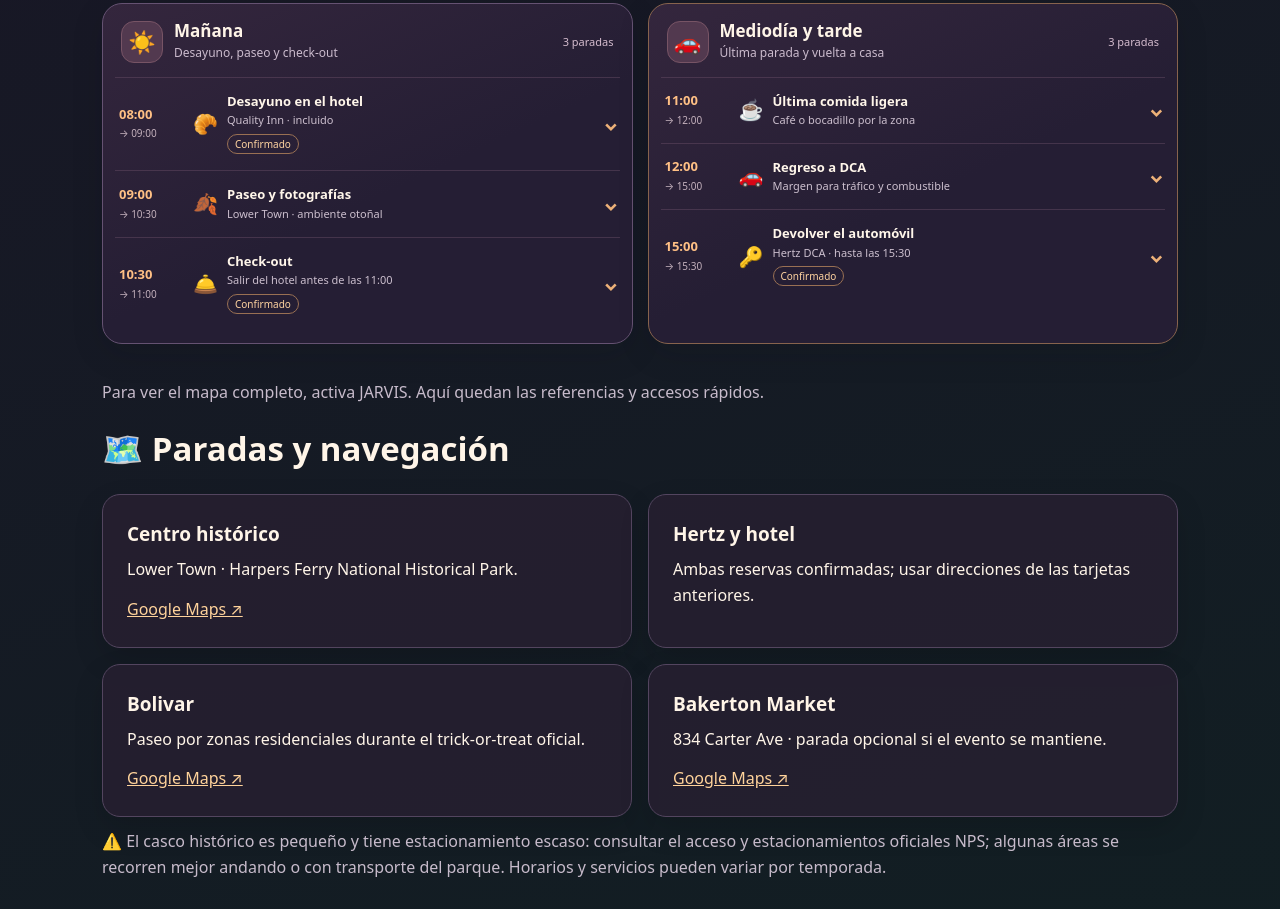
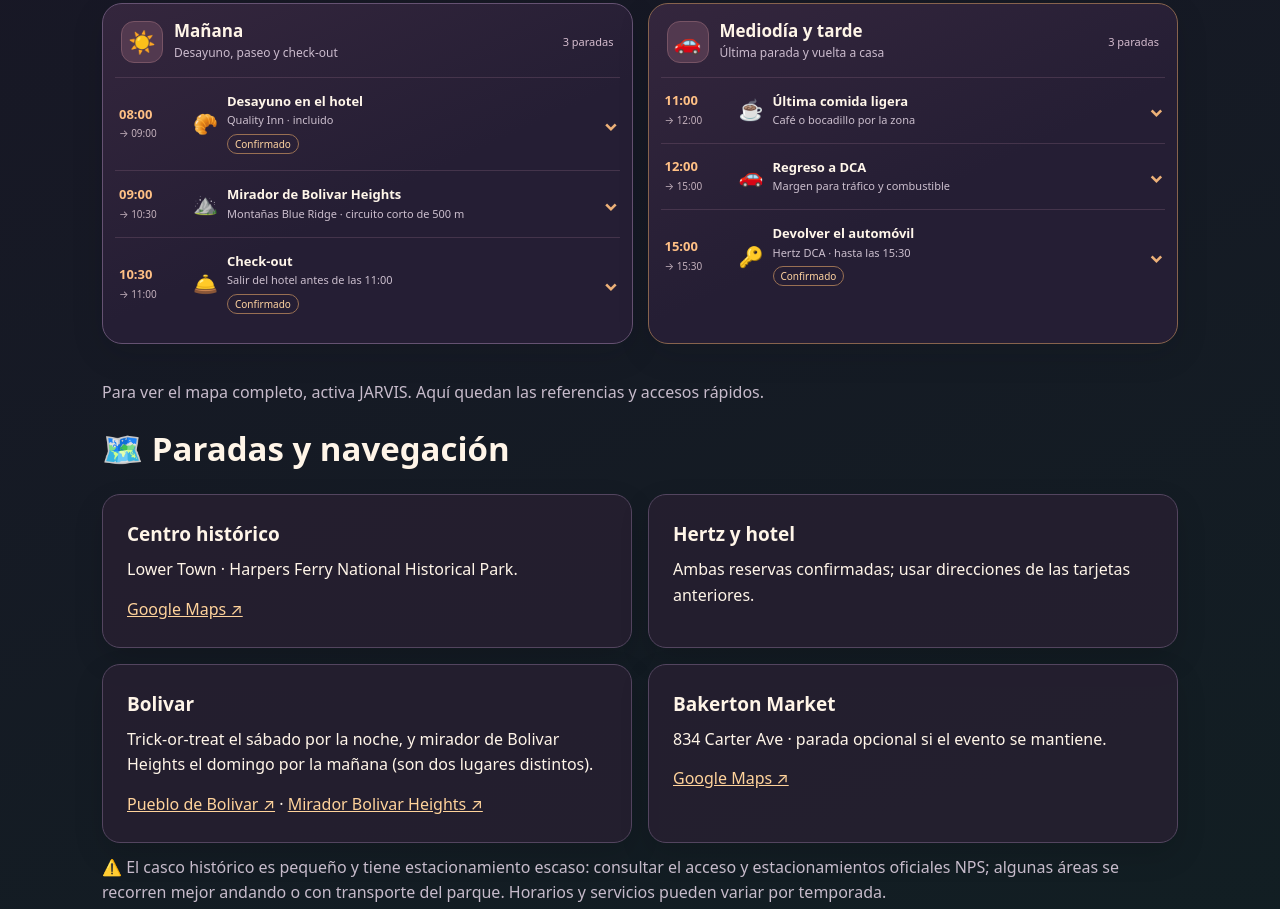
Before and after one commit to pvasquez1992/viajes, a website: page harpersferry2026/index.html in a window 1280 px wide. Shown: the part 2330-3239 px from the top of the page. Drawn offline with nearby package versions, Linux system fonts and the light colour scheme.

Commit message:
Add Sunday Bolivar Heights overlook to Halloween itinerary and JARVIS

```diff
--- a/harpersferry2026/index.html
+++ b/harpersferry2026/index.html
@@ -234,11 +234,11 @@
 <details class="moment-stop" id="parada-morning-1">
   <summary>
     <span class="moment-time"><strong>09:00</strong><small>→ 10:30</small></span>
-    <span class="moment-icon" aria-hidden="true">🍂</span>
-    <span class="moment-identity"><strong>Paseo y fotografías</strong><small>Lower Town · ambiente otoñal</small></span>
+    <span class="moment-icon" aria-hidden="true">⛰️</span>
+    <span class="moment-identity"><strong>Mirador de Bolivar Heights</strong><small>Montañas Blue Ridge · circuito corto de 500 m</small></span>
     <span class="moment-chevron" aria-hidden="true">⌄</span>
   </summary>
-  <div class="moment-detail"><div class="moment-detail-label">Información de la parada · 09:00–10:30</div><p>Elegir una zona accesible de Harpers Ferry National Historical Park, con vistas del río, arquitectura histórica y follaje. Evitar Maryland Heights (subida exigente) si buscas una mañana relajada.</p></div>
+  <div class="moment-detail"><div class="moment-detail-label">Información de la parada · 09:00–10:30</div><p>Ir en carro desde el hotel al estacionamiento de <strong>Bolivar Heights</strong>, al final de <strong>Whitman Avenue, Bolivar, WV 25425</strong>. Disfrutar de vistas de las montañas Blue Ridge, el valle de Shenandoah, los cañones históricos y el paisaje otoñal.</p><p>Hacer únicamente el <strong>circuito del mirador de 0.3 millas (aprox. 500 m)</strong>: es fácil y tiene un desnivel mínimo, según el NPS. Evitar los bucles largos y las pendientes innecesarias. Si hay barro o lluvia, evaluar el firme del sendero; no se garantiza que todo el recorrido esté libre de irregularidades.</p><p>El estacionamiento tiene pocas plazas. Salir del mirador con margen (idealmente hacia las 10:15) para estar de vuelta en el hotel alrededor de las 10:30 y efectuar el check-out antes de las 11:00.</p><p><a href="https://www.nps.gov/hafe/planyourvisit/bolivar-heights-trail.htm" target="_blank" rel="noopener noreferrer">Sendero oficial del NPS ↗</a> · <a href="https://www.google.com/maps/dir/?api=1&amp;destination=39.3237730722%2C-77.7611942522&amp;travelmode=driving" target="_blank" rel="noopener noreferrer">Navegar al estacionamiento ↗</a></p></div>
 </details>
 <details class="moment-stop" id="parada-morning-2">
   <summary>
@@ -288,7 +288,7 @@
     <div class="grid">
       <div class="card"><h3>Centro histórico</h3><p>Lower Town · Harpers Ferry National Historical Park.</p><a href="https://www.google.com/maps/search/?api=1&query=Lower+Town+Harpers+Ferry+WV">Google Maps ↗</a></div>
       <div class="card"><h3>Hertz y hotel</h3><p>Ambas reservas confirmadas; usar direcciones de las tarjetas anteriores.</p></div>
-      <div class="card"><h3>Bolivar</h3><p>Paseo por zonas residenciales durante el trick-or-treat oficial.</p><a href="https://www.google.com/maps/search/?api=1&query=Bolivar+WV">Google Maps ↗</a></div>
+      <div class="card"><h3>Bolivar</h3><p>Trick-or-treat el sábado por la noche, y mirador de Bolivar Heights el domingo por la mañana (son dos lugares distintos).</p><a href="https://www.google.com/maps/search/?api=1&query=Bolivar+WV">Pueblo de Bolivar ↗</a> · <a href="https://www.google.com/maps/dir/?api=1&amp;destination=39.3237730722%2C-77.7611942522&amp;travelmode=driving">Mirador Bolivar Heights ↗</a></div>
       <div class="card"><h3>Bakerton Market</h3><p>834 Carter Ave · parada opcional si el evento se mantiene.</p><a href="https://www.google.com/maps/search/?api=1&query=834+Carter+Ave+Harpers+Ferry+WV">Google Maps ↗</a></div>
     </div>
     <p class="note" style="margin-top:12px">⚠️ El casco histórico es pequeño y tiene estacionamiento escaso: consultar el acceso y estacionamientos oficiales NPS; algunas áreas se recorren mejor andando o con transporte del parque. Horarios y servicios pueden variar por temporada.</p>
```
